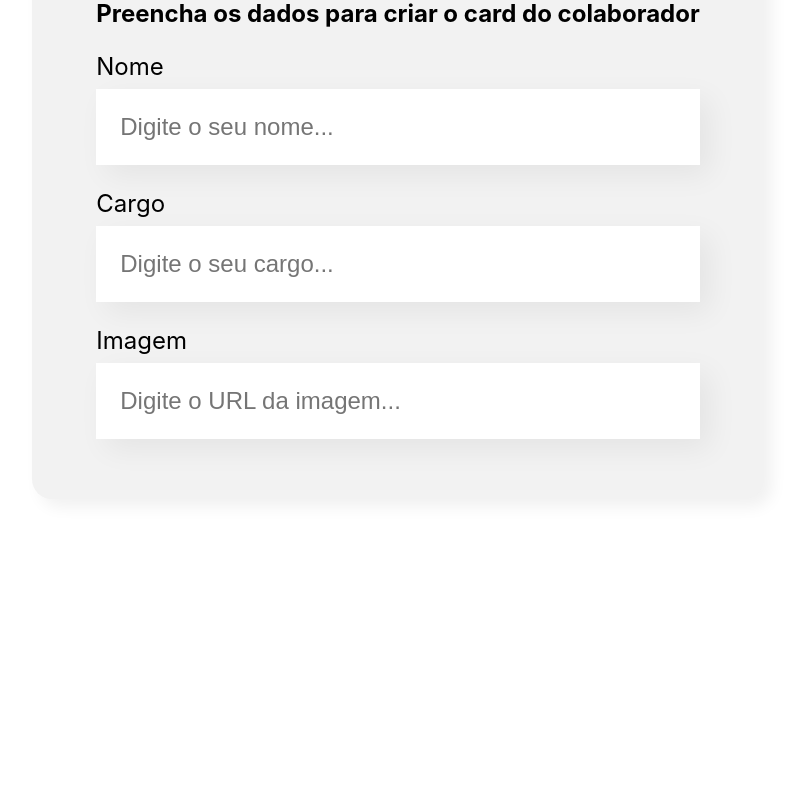
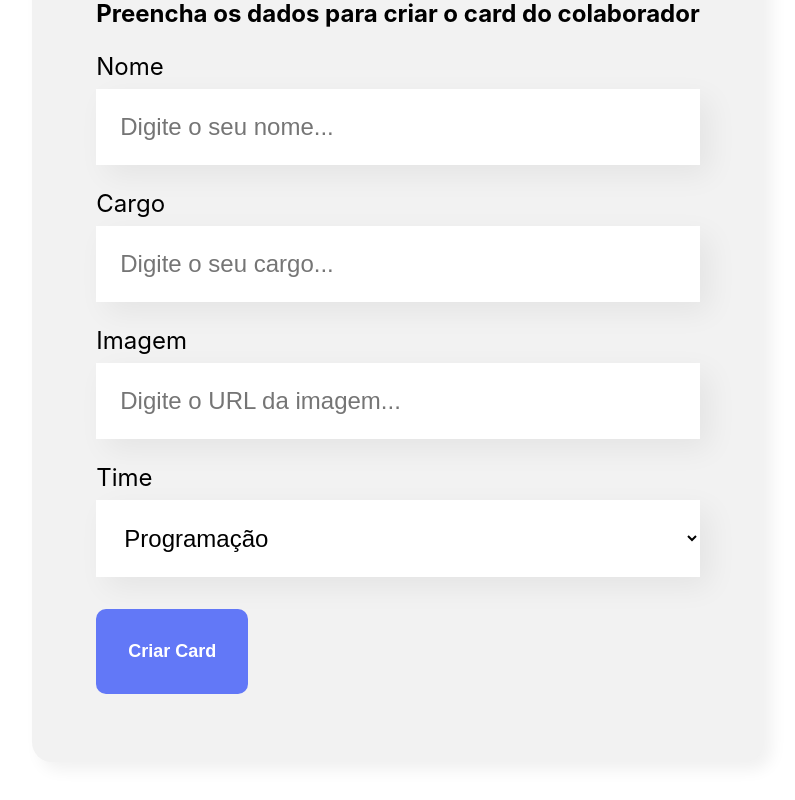
Before and after one commit to devpabloh/projeto-organo, a React (Create React App) app: page / in a window 1280 px wide. Shown: the part 635-1435 px from the top of the page, without its empty margins (242-1037 px from the left). Before the commit the page ends 1214 px from the top, so only its background shows below. Built offline with nearby package versions, Linux system fonts and the light colour scheme.

Commit message:
Criando componente botão

```diff
--- /dev/null
+++ b/src/componentes/Botao/Botao.css
@@ -0,0 +1,15 @@
+.botao{
+    background-color: #6278F7;
+    border-radius: 0.625rem;
+    font-weight: 700;
+    font-size: 1.125rem;
+    padding: 2rem;
+    border: none;
+    cursor: pointer;
+    color: #FFF;
+    margin: 2rem 0;
+}
+
+.botao:hover{
+    color: #95FFD4;
+}
--- /dev/null
+++ b/src/componentes/Botao/index.js
@@ -0,0 +1,11 @@
+import "./Botao.css"
+
+const Botao = (props)=>{
+    return (
+        <button className="botao">
+            {props.children}
+        </button>
+    )
+}
+
+export default Botao
--- a/src/componentes/CampoTexto/CampoTexto.js
+++ b/src/componentes/CampoTexto/CampoTexto.js
@@ -2,10 +2,18 @@
 
 const CampoTexto = (props) =>{
     console.log(props)
+
+    let valor = ""
+
+    const aoDigitado = (evento)=>{
+        valor = evento.target.value
+        console.log(valor)
+    }
+
     return(
         <div className='campo-texto'>
             <label>{props.label}</label>
-            <input placeholder={props.placeholder}/>
+            <input value={valor} onChange={aoDigitado} required={props.obrigatorio} placeholder={props.placeholder}/>
         </div>
     )
 }
--- a/src/componentes/Formulario/index.js
+++ b/src/componentes/Formulario/index.js
@@ -1,14 +1,28 @@
 import './Formulario.css'
 import CampoTexto from '../CampoTexto/CampoTexto'
+import ListaSuspensa from '../ListaSuspensa'
+import Botao from '../Botao'
 
 const Formulario = ()=>{
+    const times =[
+        "Programação", "Front-End", "Data Science", "Devops", "Ux e Design", "Mobile", "Inovação e Gestão"
+    ]
+
+    const aoSalvar = (evento)=>{
+        evento.preventDefault()
+        console.log('form foi submetido')
+    }
     return(
         <section className='formulario'>
-            <form action="">
+            <form onSubmit={aoSalvar}>
                 <h2>Preencha os dados para criar o card do colaborador</h2>
-            <CampoTexto label="Nome" placeholder="Digite o seu nome..."/>
-            <CampoTexto label="Cargo" placeholder="Digite o seu cargo..."/>
+            <CampoTexto obrigatorio={true} label="Nome" placeholder="Digite o seu nome..."/>
+            <CampoTexto obrigatorio={true} label="Cargo" placeholder="Digite o seu cargo..."/>
             <CampoTexto label="Imagem" placeholder="Digite o URL da imagem..."/>
+            <ListaSuspensa obrigatorio={true} label="Time" itens={times}/>
+            <Botao>
+                Criar Card
+            </Botao>
             </form>
         </section>
     )
--- /dev/null
+++ b/src/componentes/ListaSuspensa/ListaSuspensa.css
@@ -0,0 +1,15 @@
+.lista-suspensa label{
+    display: block;
+    margin-bottom: .5rem;
+    font-size: 1.5rem;
+}
+
+.lista-suspensa select{
+    background-color: #FFF;
+    box-shadow: 10px 10px 30px rgba(0, 0, 0, 0.06);
+    width: 100%;
+    border: none;
+    font-size: 1.5rem;
+    padding: 1.5rem;
+    box-sizing: border-box;
+}
--- /dev/null
+++ b/src/componentes/ListaSuspensa/index.js
@@ -0,0 +1,16 @@
+import './ListaSuspensa.css'
+
+const ListaSuspensa = (props)=>{
+    return(
+        <div className='lista-suspensa'>
+            <label >{props.label}</label>
+            <select required={props.required}>
+                {props.itens.map(item =>{
+                    return <option key={item}>{item}</option>
+                    })}
+            </select>
+        </div>
+    )
+}
+
+export default ListaSuspensa
```
